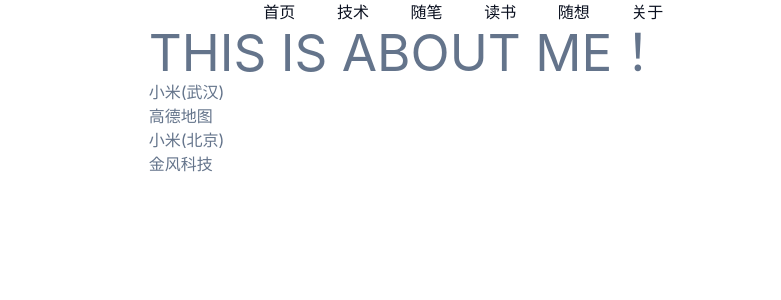
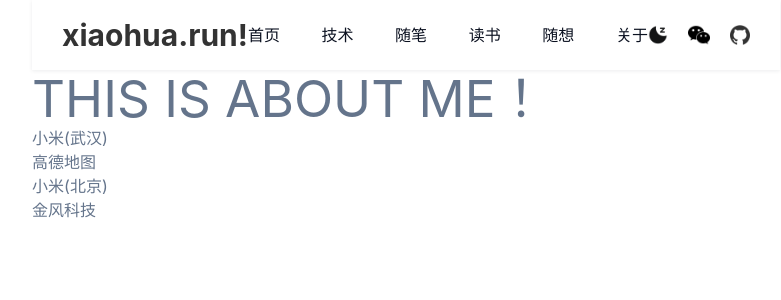
Before and after one commit to pengxiaohua/my-blog-web, a React (Vite) app: page /about-me in a window 1280 px wide. Shown: the top 300 px of the page, without its empty margins (234-1015 px from the left). Built offline with nearby package versions, Linux system fonts and the light colour scheme; what tailwindcss-dark-mode would draw is missing.

Commit message:
feat: 修改顶部导航样式

```diff
--- a/src/pages/AboutMe/index.tsx
+++ b/src/pages/AboutMe/index.tsx
@@ -1,6 +1,6 @@
 import React, { FC } from "react"
 
-import Navigation from "../../components/Navigation"
+import Header from "../../components/Header"
 import './index.scss'
 
 interface IProps { }
@@ -14,7 +14,7 @@ type Props = IProps & Partial<DefaultProps>
 const AboutMe: FC<Props> = (props) => {
   return (
     <div className="about-me">
-      <Navigation />
+      <Header />
       <h1>THIS IS ABOUT ME！</h1>
       <h3>小米(武汉)</h3>
       <h3>高德地图</h3>
```
